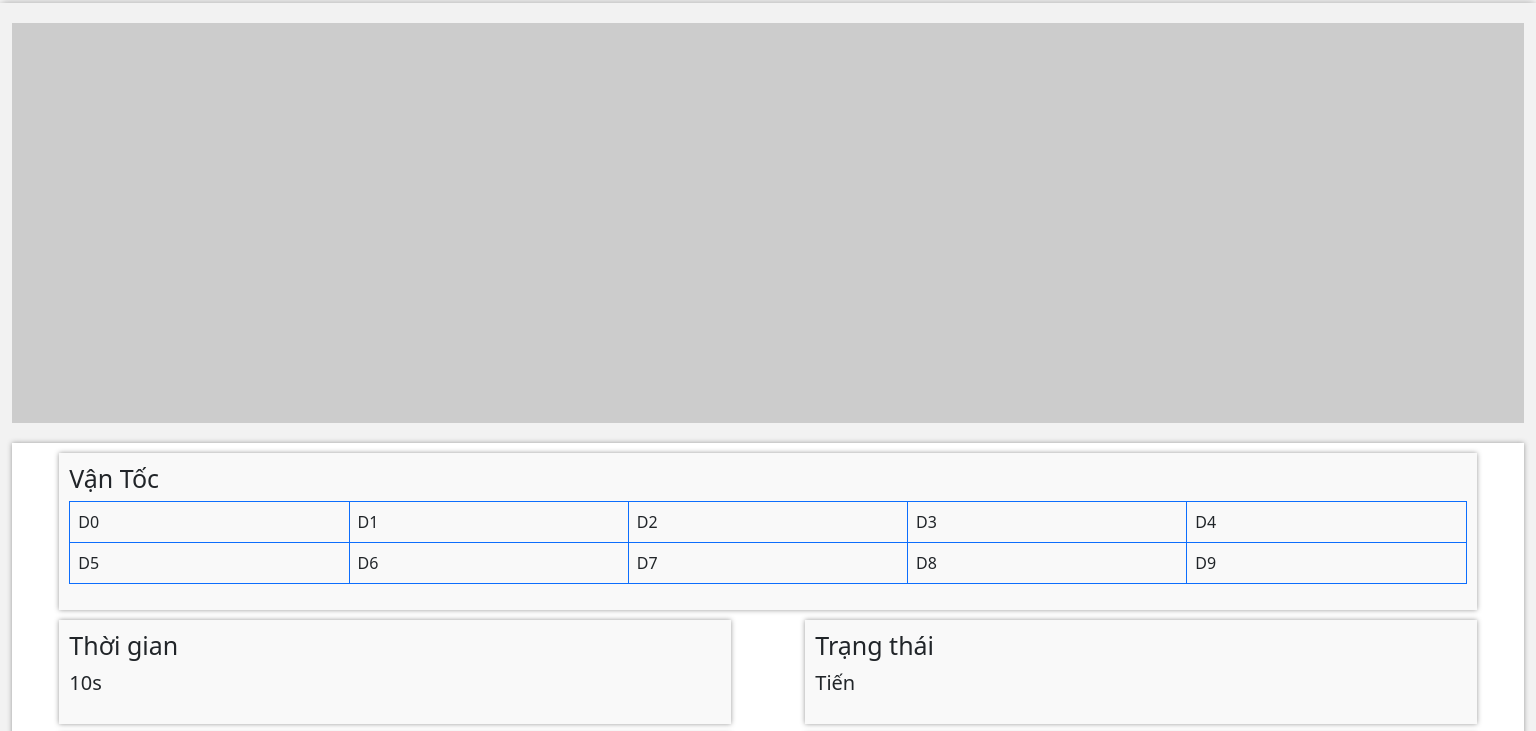
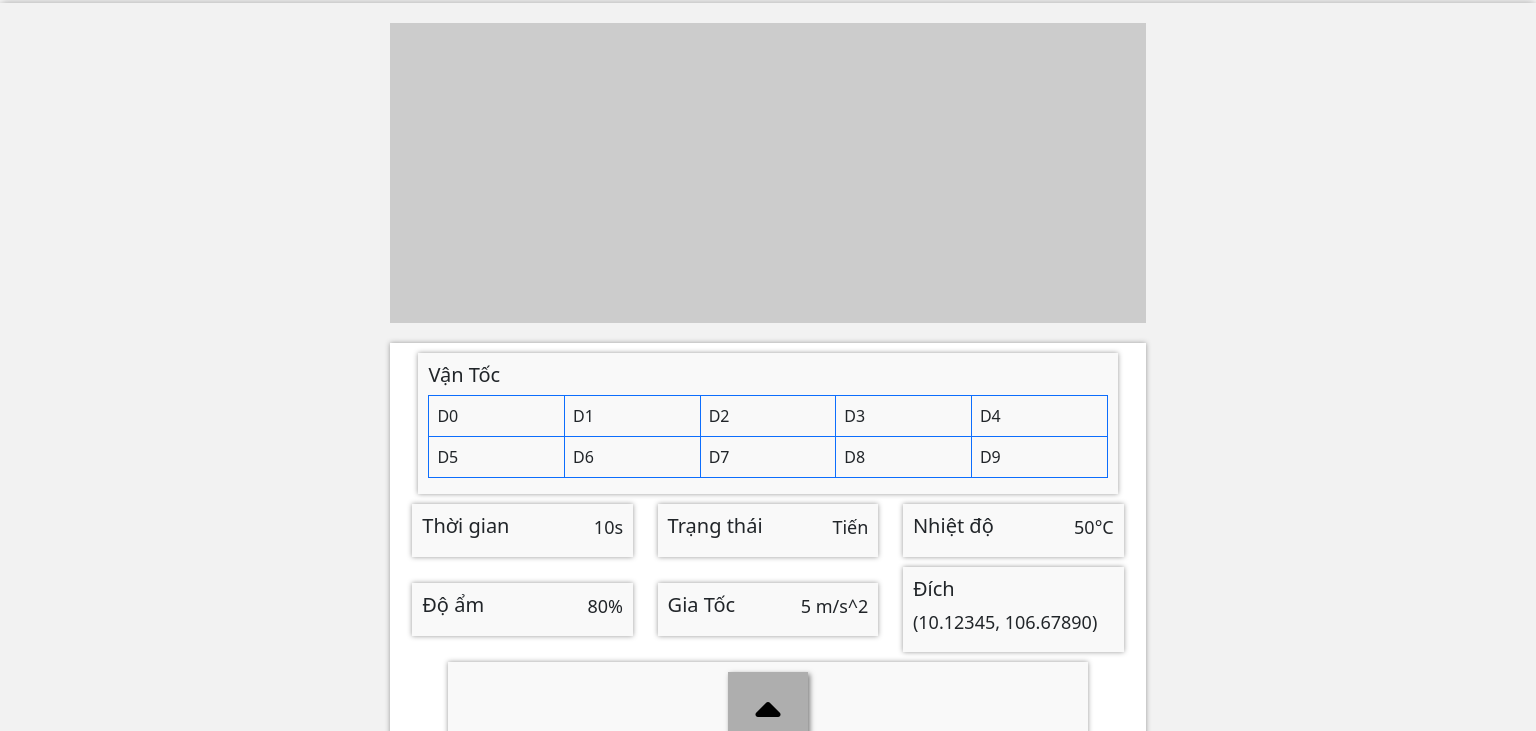
Before and after one commit to baotri0/ControlCar, a plain HTML site: page index.html in a window 1536 px wide. Shown: the part 53-784 px from the top of the page. Drawn offline with nearby package versions, Linux system fonts and the light colour scheme.

Commit message:
Update style.css

```diff
--- a/style.css
+++ b/style.css
@@ -6,7 +6,7 @@ body {
     flex-wrap: wrap;
     justify-content: space-between;
     align-items: center;
-/*     max-width: 800px; */
+    /* max-width: 800px; */
     min-width: 100%;
     margin: 0 auto;
     padding: 20px;
@@ -35,6 +35,13 @@ body {
     background-color: #fff;
     box-shadow: 0px 0px 5px #999;
 }
+
+.data_group{
+    width: 95%;
+    display: flex;
+    justify-content: space-between;
+}
+
 .data_member {
     width: 45%;
     margin-bottom: 10px;
@@ -46,10 +53,10 @@ body {
 .data_member.vantoc {
     width: 95%;
 }
-
+/*
 .data_member.vantoc > h2 {
     font-size: 25px;
-}
+} */
 
 .data_member > h2 {
     font-size: 25px;
@@ -109,3 +116,52 @@ button {
 button:hover{
     opacity: 0.7;
 }
+
+@media (min-width: 1400px){
+    .video {
+        width: 70%;
+        height: 300px;
+        background-color: #ccc;
+        margin-bottom: 20px;
+        margin-left: 50%;
+        transform: translateX(-50%);
+    }
+
+    .container{
+        max-width: 80%;
+    }
+
+    .data{
+        /* max-width: 800px; */
+        margin-left: 50%;
+        transform: translateX(-50%);
+    }
+
+    .data_member {
+        width: 30%;
+        margin-bottom: 10px;
+        background-color: #f9f9f9;
+        padding: 10px 10px 0 10px;
+        box-shadow: 0px 0px 5px #999;
+    }
+
+    .data_group{
+        width: 95%;
+        display: flex;
+        justify-content: space-between;
+    }
+
+    .data_member{
+        display: flex;
+        justify-content: space-between;
+        flex-wrap: wrap;
+    }
+
+    .data_member > h2 {
+        font-size: 20px;
+    }
+
+    .data_member > p {
+        font-size: 18px;
+    }
+}
```
